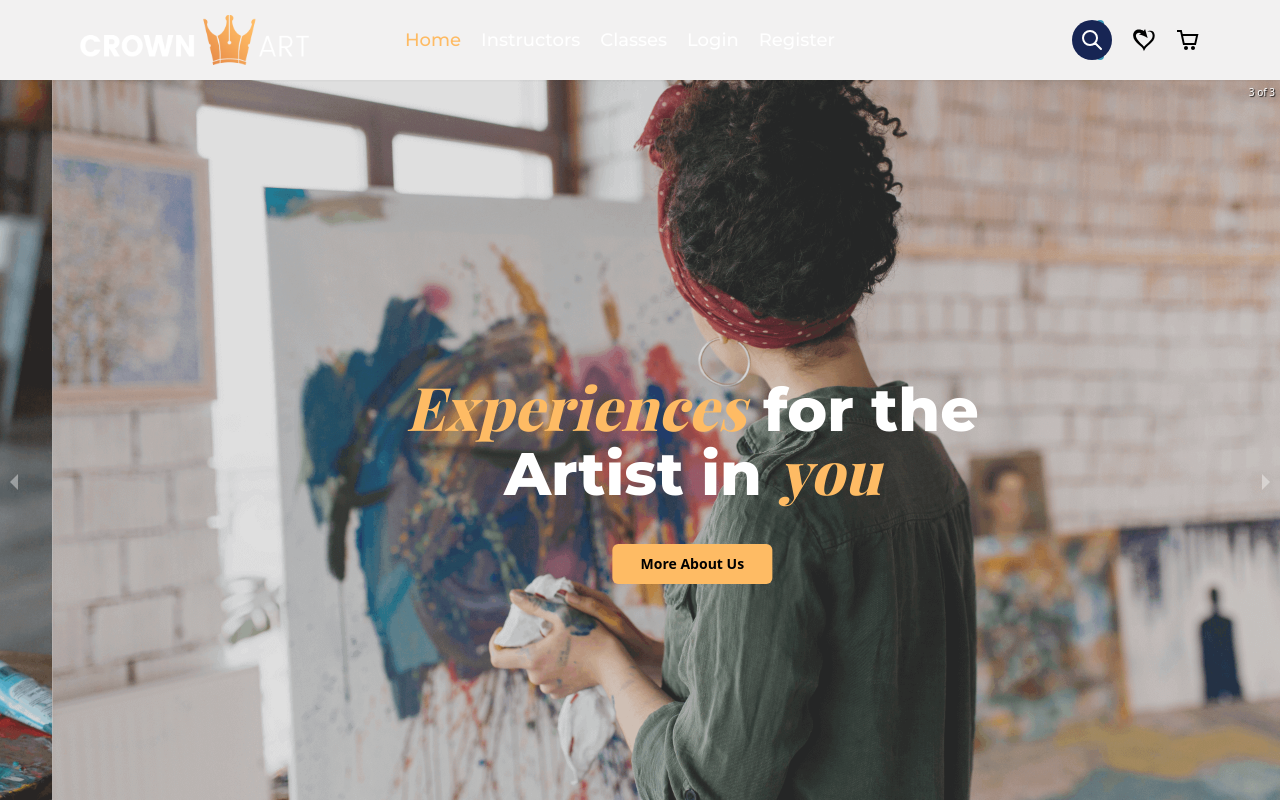
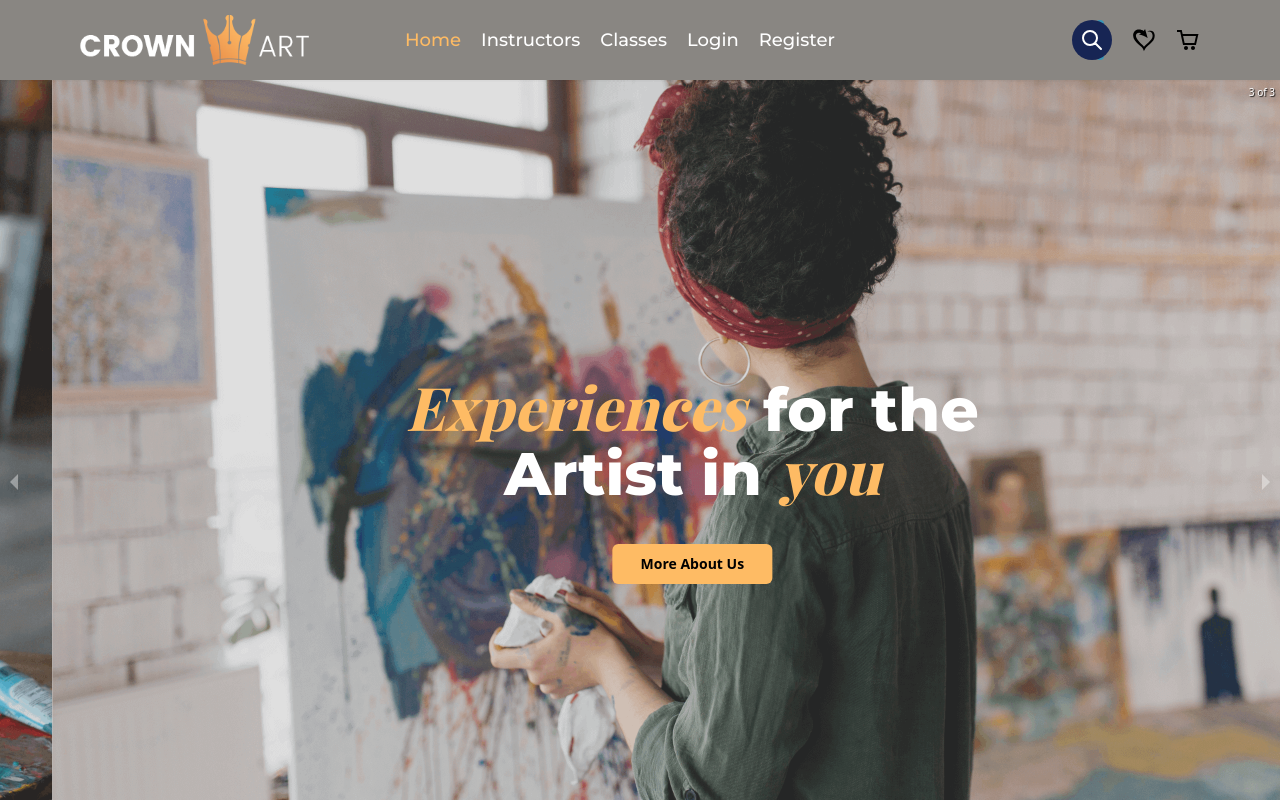
Before and after one commit to 1104Anikbarua/crown-art-client, a React (Vite) app: page / in a window 1280 px wide. Shown: the top 800 px of the page. Built offline with nearby package versions, Linux system fonts and the light colour scheme; no server answers.

Commit message:
create classes and instructor page and declare routes

```diff
--- /dev/null
+++ b/src/Components/Pages/Home/Classes/Classes.jsx
@@ -0,0 +1,11 @@
+import React from 'react';
+
+const Classes = () => {
+    return (
+        <div>
+
+        </div>
+    );
+};
+
+export default Classes;
--- /dev/null
+++ b/src/Components/Pages/Home/Instructors/Instructors.jsx
@@ -0,0 +1,11 @@
+import React from 'react';
+
+const Instructors = () => {
+    return (
+        <div>
+
+        </div>
+    );
+};
+
+export default Instructors;
--- a/src/Components/Shared/Header/Header.jsx
+++ b/src/Components/Shared/Header/Header.jsx
@@ -45,7 +45,7 @@ const Header = () => {
 
     return (
         <div className='flex items-center justify-between
-         bg-[#7d7975] bg-opacity-10 shadow-sm
+         bg-[#7d7975] bg-opacity-90 shadow-sm
         fixed top-0 right-0 left-0 h-20 md:px-20 z-20'>
             <div className='flex items-center justify-between'>
                 <Link to={'/'}>
@@ -62,14 +62,14 @@ const Header = () => {
                     </li>
                     <li className="md:mr-5">
 
-                        <NavLink className={({ isActive }) => isActive ? 'true' : 'false'} to={'alltoy'}>Instructors</NavLink>
+                        <NavLink className={({ isActive }) => isActive ? 'true' : 'false'} to={'instructors'}>Instructors</NavLink>
 
                     </li>
                     {
                         // user&&
                         <li className="md:mr-5">
 
-                            <NavLink className={({ isActive }) => isActive ? 'true' : 'false'} to={'mytoy'}>Classes</NavLink>
+                            <NavLink className={({ isActive }) => isActive ? 'true' : 'false'} to={'classes'}>Classes</NavLink>
 
                         </li>
                     }
```
Also changed, not shown: src/Components/Routes/Routes.jsx (+10 -0 lines).
